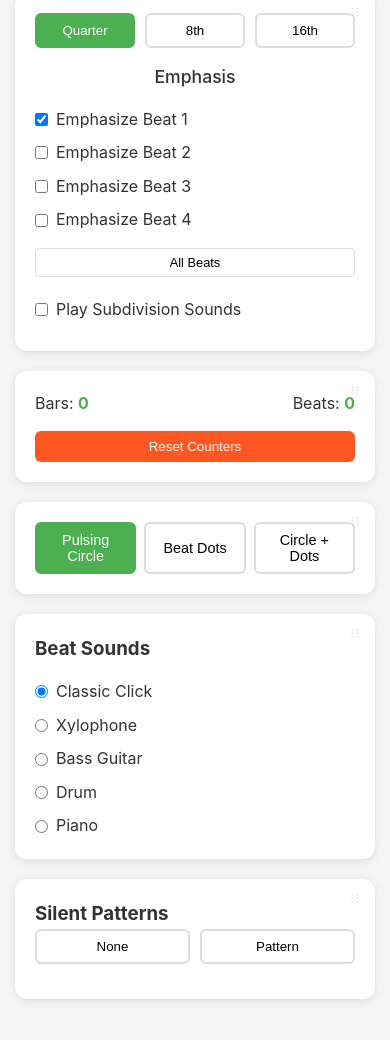
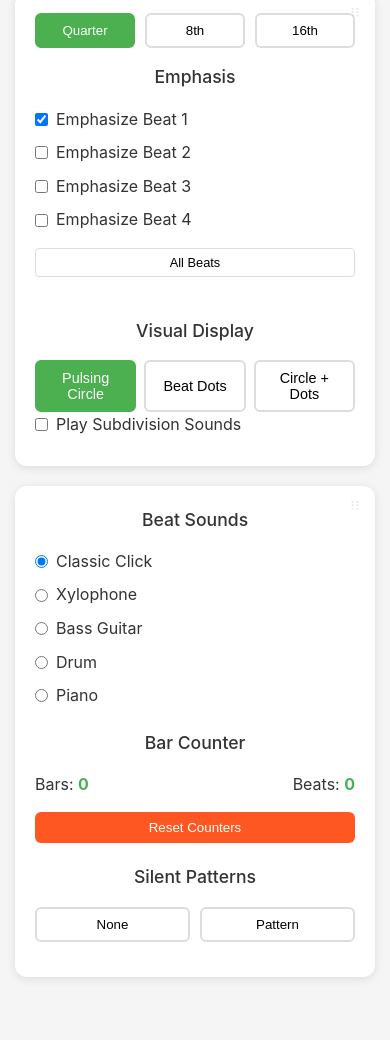
Before and after one commit to sondhath-cloud/Metronome-v10, a plain HTML site: page index.html in a window 390 px wide. Shown: the part 846-1886 px from the top of the page. Drawn offline with Linux system fonts and the light colour scheme.

Commit message:
Reorganize containers: combine related controls for better organization
Changes made:
1. Combined Display Options with Emphasis container:
   - Created 'emphasis-display-section' with two subsections
   - Emphasis section contains beat emphasis checkboxes and All Beats button
   - Display section contains visual display options (Circle, Dots, Both)
   - Removed separate display-style container

2. Combined Beat Sounds, Bar Counter, and Silent Pattern containers:
   - Created 'sound-counter-silent-controls' with three subsections
   - Sound section: Beat sound selection (Classic, Xylophone, etc.)
   - Counter section: Bar and beat counters with reset button
   - Silent section: Silent pattern controls with mode selector
   - Removed three separate containers

3. Updated CSS for new combined containers:
   - Vertical flex layout with 25px gaps (20px on mobile)
   - Consistent h3 styling for all section headers
   - Center-aligned text for all sections
   - Responsive design maintained

Benefits:
- Reduced from 6 containers to 3 containers
- Related controls logically grouped together
- More compact and organized interface
- Better use of screen space
- Improved user experience with logical control grouping

```diff
--- a/index.html
+++ b/index.html
@@ -94,8 +94,9 @@
                             </div>
                         </div>
 
-                        <!-- Beat Emphasis Section -->
-                        <div class="beat-emphasis-section">
+                        <!-- Emphasis and Display Section -->
+                        <div class="emphasis-display-section">
+                            <div class="emphasis-section">
                                 <h3>Emphasis</h3>
                                 <div class="emphasis-wrapper">
                                     <div class="emphasis-options">
@@ -121,6 +122,15 @@
                                     <button class="preset-btn" data-preset="all">All Beats</button>
                                 </div>
                             </div>
+                            <div class="display-section">
+                                <h3>Visual Display</h3>
+                                <div class="display-buttons">
+                                    <button class="display-btn active" data-display="circle">Pulsing Circle</button>
+                                    <button class="display-btn" data-display="dots">Beat Dots</button>
+                                    <button class="display-btn" data-display="both">Circle + Dots</button>
+                                </div>
+                            </div>
+                        </div>
 
                         <!-- Subdivision Emphasis Section -->
                         <div class="subdivision-emphasis-section">
@@ -132,36 +142,11 @@
                     </div>
                 </div>
 
-                <!-- Bar Counter -->
-                <div class="control-tile" data-tile-id="bar-counter">
+                <!-- Sound, Counter, and Silent Pattern Controls -->
+                <div class="control-tile" data-tile-id="sound-counter-silent">
                     <div class="drag-handle"></div>
-                    <div class="counter-display">
-                        <div class="bar-count">
-                            <span class="counter-label">Bars:</span>
-                            <span class="counter-value" id="barCount">0</span>
-                        </div>
-                        <div class="beat-count">
-                            <span class="counter-label">Beats:</span>
-                            <span class="counter-value" id="beatCount">0</span>
-                        </div>
-                    </div>
-                    <button class="counter-reset-btn" id="counterResetBtn">Reset Counters</button>
-                </div>
-
-                <!-- Visual Display Options -->
-                <div class="control-tile" data-tile-id="display-style">
-                    <div class="drag-handle"></div>
-                    <div class="display-buttons">
-                        <button class="display-btn active" data-display="circle">Pulsing Circle</button>
-                        <button class="display-btn" data-display="dots">Beat Dots</button>
-                        <button class="display-btn" data-display="both">Circle + Dots</button>
-                    </div>
-                </div>
-
-                <!-- Sound Selection -->
-                <div class="control-tile" data-tile-id="sound-selection">
-                    <div class="drag-handle"></div>
-                    <div class="sound-controls">
+                    <div class="sound-counter-silent-controls">
+                        <div class="sound-section">
                             <h3>Beat Sounds</h3>
                             <div class="sound-options">
                                 <div class="sound-option">
@@ -186,21 +171,29 @@
                                 </div>
                             </div>
                         </div>
+
+                        <div class="counter-section">
+                            <h3>Bar Counter</h3>
+                            <div class="counter-display">
+                                <div class="bar-count">
+                                    <span class="counter-label">Bars:</span>
+                                    <span class="counter-value" id="barCount">0</span>
+                                </div>
+                                <div class="beat-count">
+                                    <span class="counter-label">Beats:</span>
+                                    <span class="counter-value" id="beatCount">0</span>
+                                </div>
+                            </div>
+                            <button class="counter-reset-btn" id="counterResetBtn">Reset Counters</button>
                         </div>
 
-                <!-- Silent Bars Control -->
-                <div class="control-tile" data-tile-id="silent-bars">
-                    <div class="drag-handle"></div>
-                    <div class="silent-bars-controls">
+                        <div class="silent-section">
                             <h3>Silent Patterns</h3>
-
-                        <!-- Mode Selection -->
                             <div class="pattern-mode-selector">
                                 <button class="mode-btn active" data-mode="none">None</button>
                                 <button class="mode-btn" data-mode="pattern">Pattern</button>
                             </div>
 
-                        <!-- Pattern Mode -->
                             <div class="pattern-mode" id="patternModeAdvanced" style="display: none;">
                                 <div class="pattern-inputs">
                                     <div class="pattern-input-group">
@@ -217,6 +210,7 @@
                             <div class="silent-status" id="silentStatus"></div>
                         </div>
                     </div>
+                </div>
             </section>
         </div>
 
--- a/style.css
+++ b/style.css
@@ -313,6 +313,27 @@ body {
     cursor: pointer;
 }
 
+/* Combined Emphasis and Display Section */
+.emphasis-display-section {
+    display: flex;
+    flex-direction: column;
+    gap: 25px;
+}
+
+.emphasis-section,
+.display-section {
+    text-align: center;
+}
+
+.emphasis-section h3,
+.display-section h3 {
+    margin-bottom: 15px;
+    color: #333;
+    font-size: 1.1rem;
+    font-weight: 500;
+    text-align: center;
+}
+
 .beat-emphasis-section h3 {
     margin-bottom: 15px;
     color: #333;
@@ -456,6 +477,29 @@ body {
     border-color: #4CAF50;
 }
 
+/* Combined Sound, Counter, and Silent Pattern Controls */
+.sound-counter-silent-controls {
+    display: flex;
+    flex-direction: column;
+    gap: 25px;
+}
+
+.sound-section,
+.counter-section,
+.silent-section {
+    text-align: center;
+}
+
+.sound-section h3,
+.counter-section h3,
+.silent-section h3 {
+    margin-bottom: 15px;
+    color: #333;
+    font-size: 1.1rem;
+    font-weight: 500;
+    text-align: center;
+}
+
 /* Sound Options */
 .sound-controls h3 {
     margin-bottom: 15px;
@@ -589,6 +633,16 @@ body {
         gap: 20px;
     }
 
+    /* Combined emphasis and display container responsive */
+    .emphasis-display-section {
+        gap: 20px;
+    }
+
+    /* Combined sound, counter, and silent container responsive */
+    .sound-counter-silent-controls {
+        gap: 20px;
+    }
+
     /* Beat dots responsive adjustments */
     .advanced-beat-dots {
         gap: 2px;
```
Lines whose indentation alone changed are shown as unchanged.
